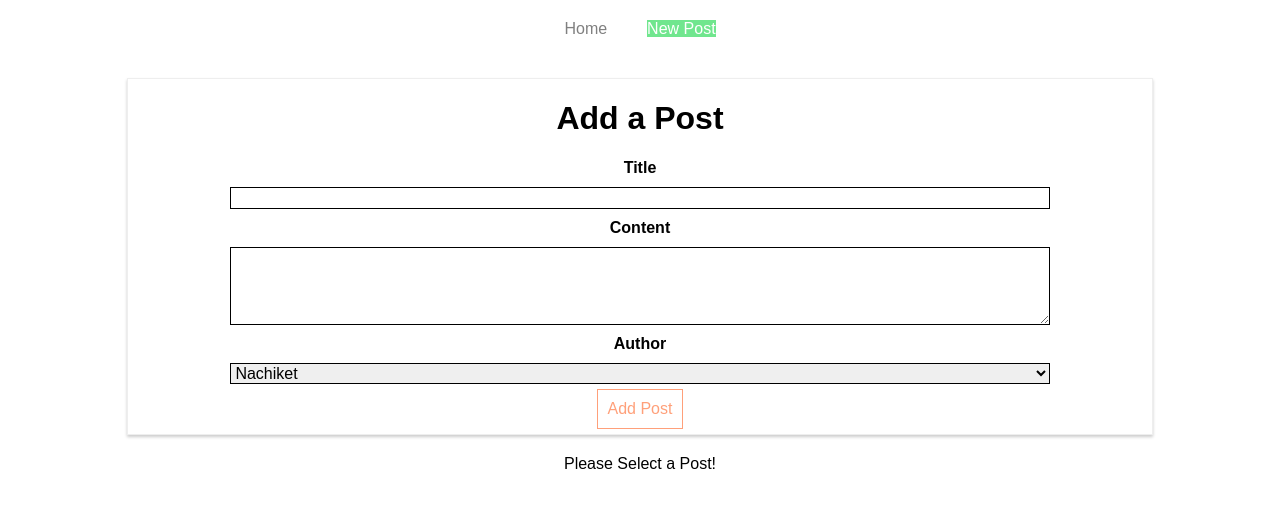
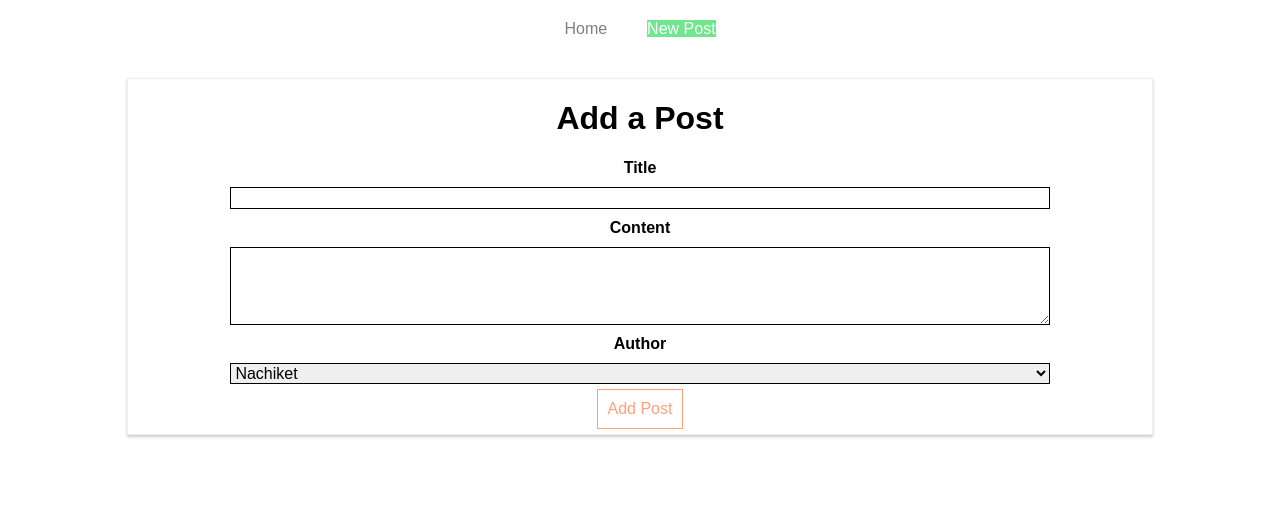
Before and after one commit to Nachiket75/ReactIntro, a React app: page /new-post in a window 1280 px wide. Shown: the top 508 px of the page. Built offline with nearby package versions, Linux system fonts and the light colour scheme; a web font is replaced by a local one.

Commit message:
method 1 to fixed the issue FullPost.js was visible in Newpost when user select Newpost link .
This is fixed  by adding  /posts befor id so that it wont load in /newpost and anyother url.

```diff
--- a/src/containers/Blog/Blog.js
+++ b/src/containers/Blog/Blog.js
@@ -32,7 +32,7 @@ class Blog extends Component{
                  */}
                  <Route path="/" exact component={Posts}/>
                  <Route path="/new-post" component={NewPost}/>
-                 <Route path="/:id" exact component={FullPost}/>
+                 <Route path="/posts/:id" exact component={FullPost}/>
 
             </div>
         )
--- a/src/containers/Blog/FullPost/FullPost.js
+++ b/src/containers/Blog/FullPost/FullPost.js
@@ -8,7 +8,7 @@ class FullPost extends Component{
     }
     componentDidMount(){
         console.log(this.props)
-        if(this.props.match.params.id && !isNaN(this.props.match.params.id)){       //isNan is added so that when user visit NewPost link it wont receive id which is integer it will receive a text link "/new-post" in that case it will generate error in console to avoid that we use it.
+        if(this.props.match.params.id ){
             if(!this.state.loadedPost || (this.state.loadedPost && this.state.loadedPost.id!== this.props.id)){
                 console.log(this.props.match.params.id)
                 axios.get('/posts/'+this.props.match.params.id)
--- a/src/containers/Blog/Posts/Posts.js
+++ b/src/containers/Blog/Posts/Posts.js
@@ -31,7 +31,7 @@ class Posts extends Component{
         if(!this.state.error){
             posts = this.state.posts.map(post=>{
                 return(
-                    <NavLink to={"/"+post.id} key={post.id}>
+                    <NavLink to={"/posts/"+post.id} key={post.id}>
                         <Post
 
                             title={post.title}
```
